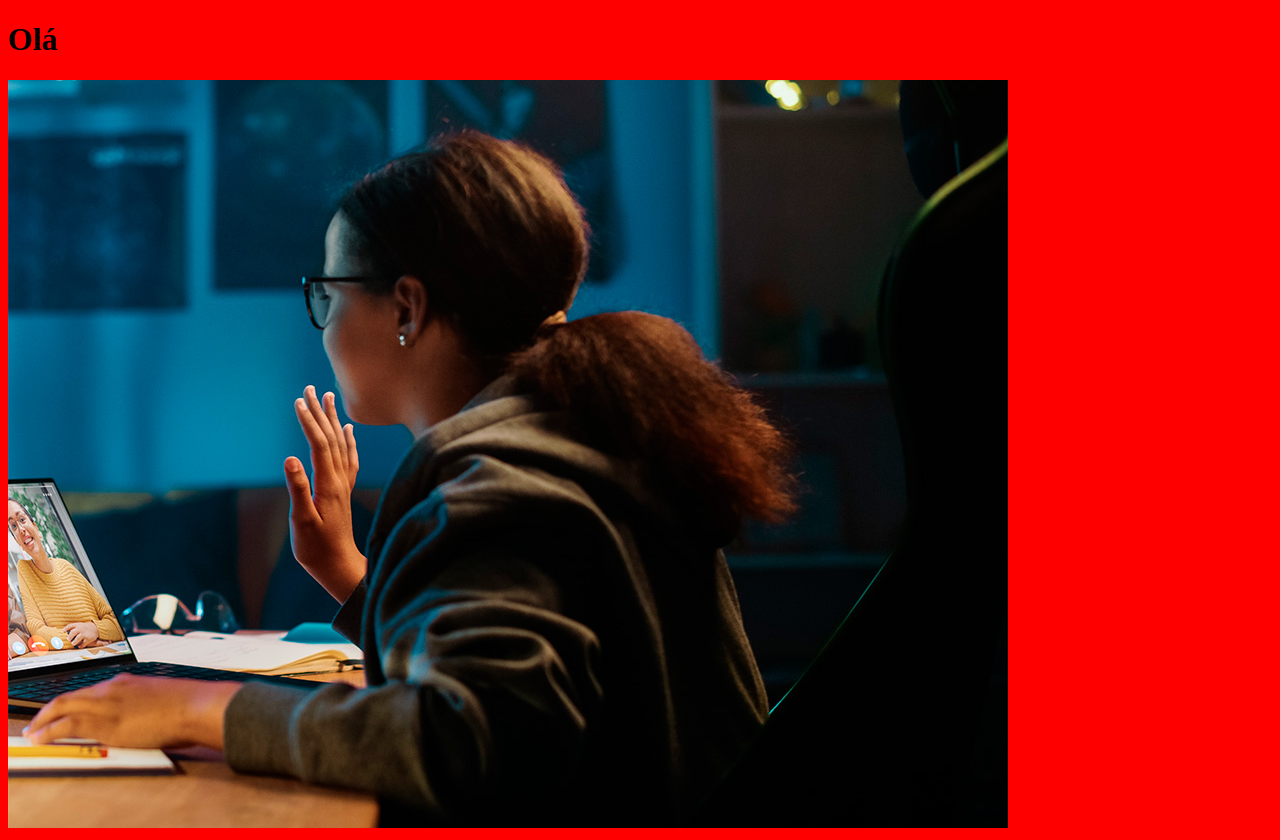
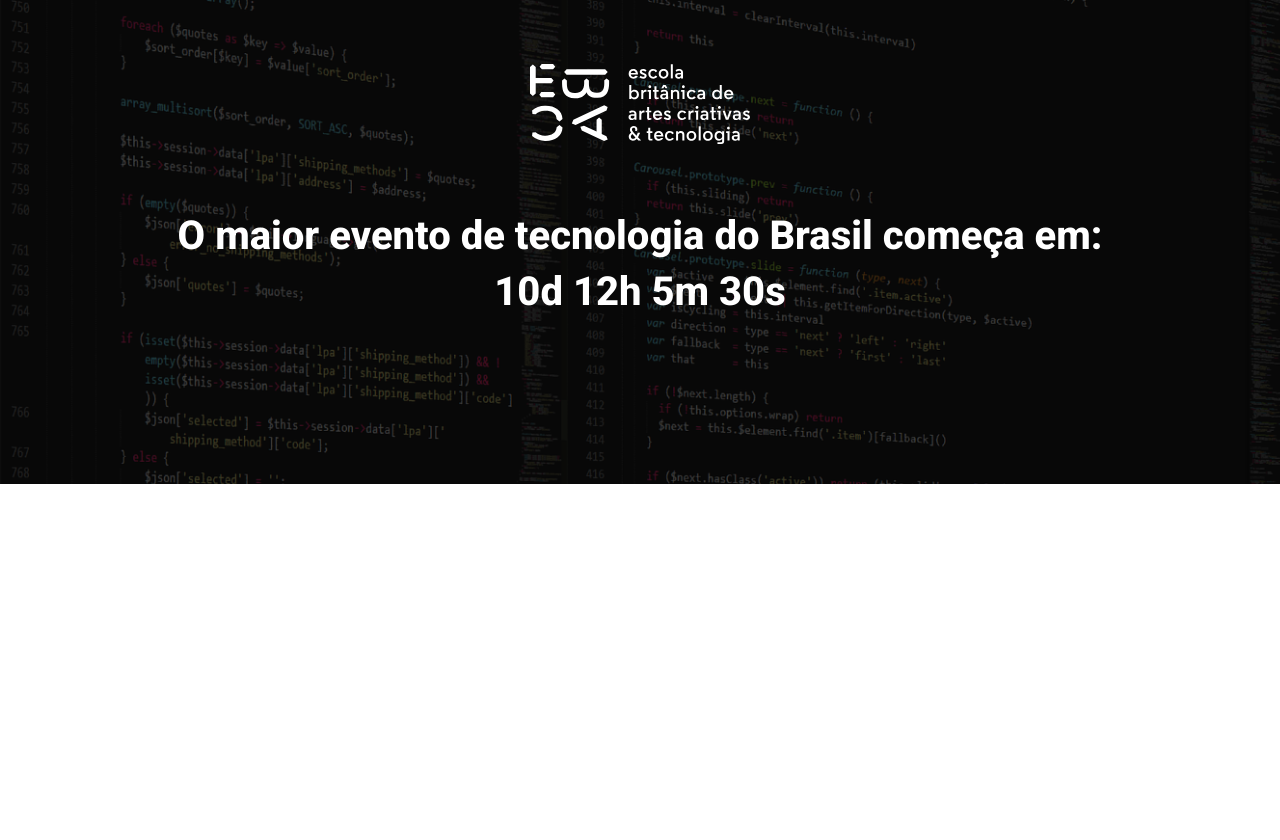
Before and after one commit to Rattori94/ebac_tech_talks, a website built with Parcel: page src/index.html in a window 1280 px wide. After the commit the page ends 800 px from the top, so only its background shows below. Built offline with nearby package versions, Linux system fonts and the light colour scheme.

Commit message:
criando o hero

```diff
--- a/src/index.html
+++ b/src/index.html
@@ -3,12 +3,24 @@
 <head>
     <meta charset="UTF-8">
     <meta name="viewport" content="width=device-width, initial-scale=1.0">
-    <title>Document</title>
+    <title>EBAC Tech Talks</title>
+    <link rel="preconnect" href="https://fonts.googleapis.com">
+    <link rel="preconnect" href="https://fonts.gstatic.com" crossorigin>
+    <link href="https://fonts.googleapis.com/css2?family=Roboto:ital,wght@0,100..900;1,100..900&display=swap" rel="stylesheet">
+
     <link rel="stylesheet" href="styles/main.scss">
 </head>
 <body>
-    <h1>Olá</h1>
-    <img src="./images/backend.png" alt="">
+    <header class="hero">
+        <div class="container">
+            <img class="hero__logo" src="./images/ebac_logo.svg" alt="EBAC">
+            <p class="hero__text">
+                O maior evento de tecnologia do Brasil começa em: 10d 12h 5m 30s
+            </p>
+        </div>
+    </header>
+
+
     <script src="scripts/main.js"></script>
 </body>
 </html>
--- /dev/null
+++ b/src/styles/_hero.scss
@@ -0,0 +1,53 @@
+.hero {
+    padding-top: 64px;
+    padding-bottom: 100px;
+    background-image: url(../images/fundo.png);
+    background-repeat: no-repeat;
+    background-size: cover;
+    position: relative;
+
+    .container {
+        position: relative;
+    }
+
+    &::before {
+        position: absolute;
+        top: 0;
+        left: 0;
+        width: 100%;
+        height: 100%;
+        background-color: #000;
+        content: '';
+        opacity: .7;
+    }
+
+    &__text {
+        margin-top: 64px;
+        margin-bottom: 64px;
+        font-size: 40px;
+        line-height: 56px;
+        font-weight: 800;
+        text-align: center;
+    }
+
+    &__logo {
+        margin: 0 auto;
+        height: 80px;
+        display: block;
+    }
+
+    @media (max-width: 640px) {
+        padding: 40px;
+
+        &__logo {
+            height: 40px;
+
+        }
+
+        &__text {
+            font-size: 22px;
+            line-height: 24px;
+            margin: 24px 0;
+        }
+    }
+}
--- a/src/styles/main.scss
+++ b/src/styles/main.scss
@@ -1,3 +1,23 @@
-body {
-    background-color: red;
+@use 'hero';
+
+* {
+    margin: 0;
+    padding: 0;
+    box-sizing: border-box;
+    font-family: Roboto, sans-serif;
+    color: #fff;
 }
+
+.container {
+    max-width: 960px;
+    width: 100%;
+    margin: 0 auto;
+
+    @media (max-width: 640px) {
+        max-width: 80%;
+    }
+
+    @media (max-width: 1024px) {
+        max-width: 90%;
+    }
+}
```
